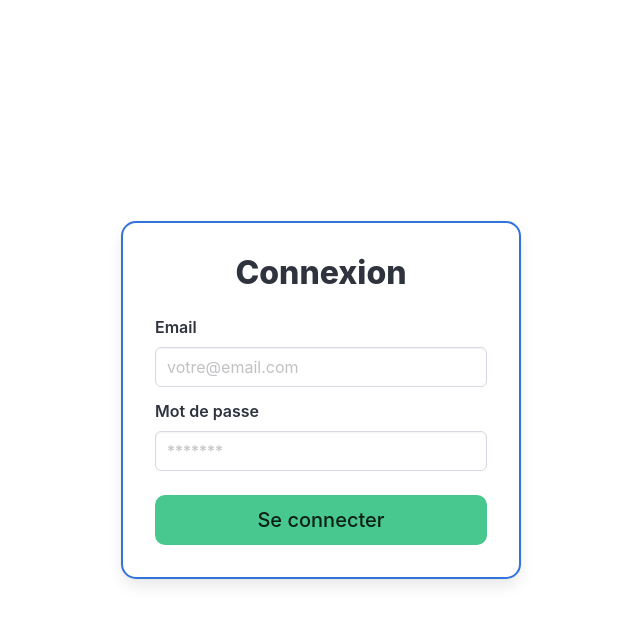
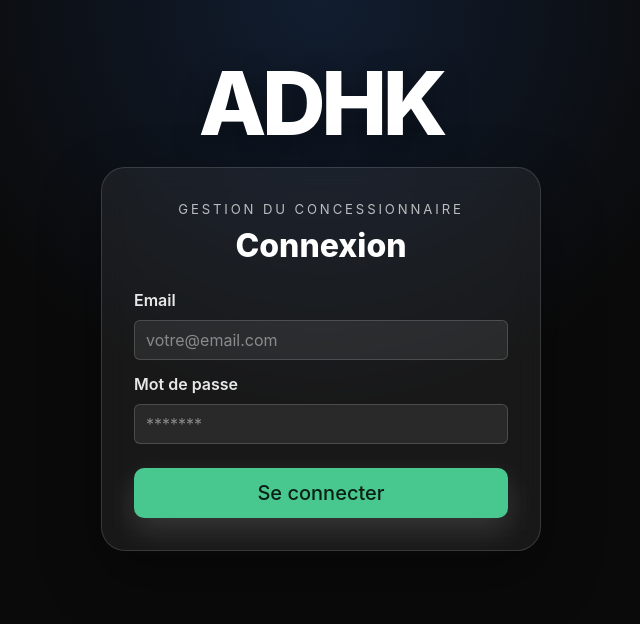
Before and after one commit to Lunatique-x/Projet2_management_application, a React (Vite) app in the folder client/: page /login in a window 1280 px wide. Shown: the top 624 px of the page, without its empty margins (319-959 px from the left). Built offline with nearby package versions, Linux system fonts and the light colour scheme.

Commit message:
ajoute nom(logo)au page login

```diff
--- a/client/src/app.css
+++ b/client/src/app.css
@@ -65,6 +65,91 @@
 .link-disabled:hover .menu-button-custom.is-active {
     transform: none;
     border-color: #b5b5b5;
+}
+
+.login-page {
+    min-height: 100vh;
+    display: flex;
+    flex-direction: column;
+    align-items: center;
+    justify-content: flex-start;
+    padding: 24px;
+    gap: 24px;
+    background: radial-gradient(circle at top, rgba(50, 115, 220, 0.18), transparent 40%), #0a0a0a;
+}
+
+.login-page__brand {
+    width: 100%;
+    display: flex;
+    justify-content: center;
+    padding-top: clamp(12px, 5vh, 42px);
+}
+
+.login-page__brand-title {
+    margin: 0;
+    color: #ffffff;
+    font-size: clamp(3rem, 8vw, 5.5rem);
+    font-weight: 800;
+    letter-spacing: -0.05em;
+    line-height: 0.9;
+    text-shadow: 0 8px 30px rgba(0, 0, 0, 0.35);
+}
+
+.login-page__card {
+    width: min(100%, 440px);
+    margin: 0;
+    padding: 2rem;
+    border-radius: 24px;
+    border: 1px solid rgba(255, 255, 255, 0.14);
+    background: rgba(255, 255, 255, 0.06);
+    backdrop-filter: blur(14px);
+    box-shadow: 0 24px 60px rgba(0, 0, 0, 0.35);
+}
+
+.login-page__header {
+    text-align: center;
+    margin-bottom: 1.5rem;
+}
+
+.login-page__eyebrow {
+    margin: 0 0 0.5rem;
+    font-size: 0.82rem;
+    letter-spacing: 0.22em;
+    text-transform: uppercase;
+    color: rgba(255, 255, 255, 0.7);
+}
+
+.login-page__title {
+    margin-bottom: 0;
+    color: #ffffff;
+}
+
+.login-page__form .label {
+    color: rgba(255, 255, 255, 0.9);
+}
+
+.login-page__form .input {
+    background: rgba(255, 255, 255, 0.08);
+    border-color: rgba(255, 255, 255, 0.16);
+    color: #ffffff;
+}
+
+.login-page__form .input::placeholder {
+    color: rgba(255, 255, 255, 0.45);
+}
+
+.login-page__form .input:focus {
+    border-color: rgba(255, 255, 255, 0.4);
+    box-shadow: 0 0 0 0.125em rgba(255, 255, 255, 0.12);
+}
+
+.login-page__error {
+    color: #ffb3b3;
+}
+
+.login-page__submit {
+    border: none;
+    box-shadow: 0 12px 30px rgba(255, 255, 255, 0.14);
 }
 
 .home-hero {
@@ -348,4 +433,3 @@
         color: #000000 !important;
     }
 }
-}
--- a/client/src/login.jsx
+++ b/client/src/login.jsx
@@ -41,14 +41,18 @@ export function Login() {
   };
 
   return (
-  <div style={{ display: 'flex', justifyContent: 'center', alignItems: 'center', height: '100vh' }}>
-    <div className="box" style={{ width: '100%', maxWidth: '400px', borderRadius: '15px', border: '2px solid #3273dc', padding: '2rem' }}>
+    <div className="login-page">
+      <div className="login-page__brand">
+        <h1 className="login-page__brand-title">ADHK</h1>
+      </div>
 
-      {/* Le titre  centré */}
-      <h2 className="title is-3 has-text-centered">Connexion</h2>
+      <div className="login-page__card box">
+        <div className="login-page__header">
+          <p className="login-page__eyebrow">Gestion du Concessionnaire</p>
+          <h2 className="title is-3 login-page__title">Connexion</h2>
+        </div>
 
-      <form onSubmit={PageSubmit}>
-        {/* On utilise les classes field et label de Bulma pour l'espacement */}
+        <form onSubmit={PageSubmit} className="login-page__form">
           <div className="field">
             <label className="label">Email</label>
             <div className="control">
@@ -76,11 +80,11 @@ export function Login() {
               />
             </div>
           </div>
-        {/* meme fonctionalité que le data.message et help permet de confuer la typographie du message erreur. */}
-        {error && <p className="help is-danger has-text-centered" style={{ fontSize: '1rem' }}>{error}</p>}
+
+          {error && <p className="help is-danger has-text-centered login-page__error">{error}</p>}
 
           <div className="control mt-5">
-          <button type="submit" className="button is-success is-fullwidth is-medium ">
+            <button type="submit" className="button is-success is-fullwidth is-medium login-page__submit">
               Se connecter
             </button>
           </div>
```
Lines whose indentation alone changed are shown as unchanged.
